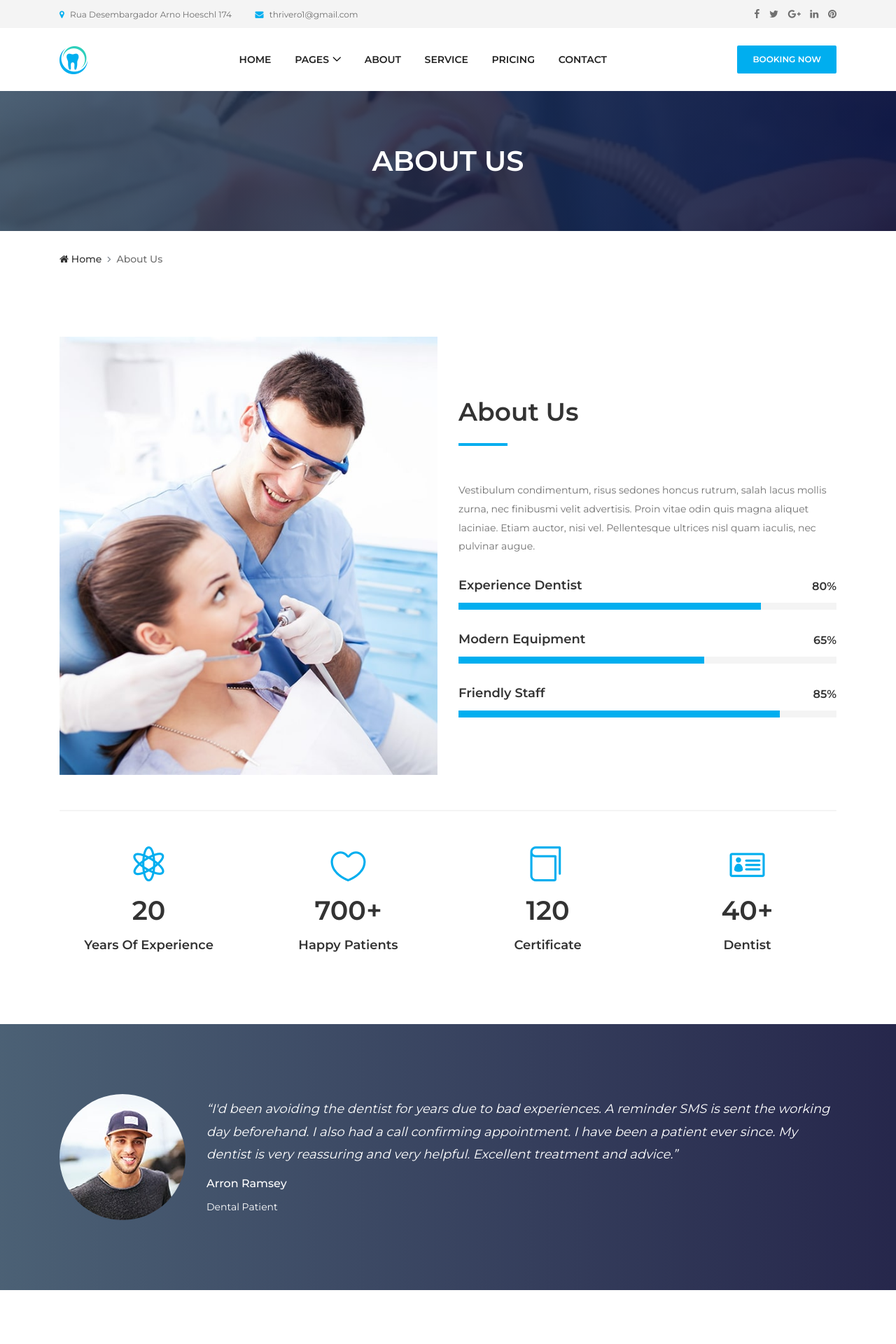
After one commit to theorivero/Django-Dentist-Website, a Django app: page /about.html in a window 1280 px wide. The commit adds this page. Shown: the top 1920 px of the page at 70% size. Run offline with Django 3.2, Linux system fonts and the light colour scheme; some libraries are stand-ins or nearby versions; some web fonts are replaced.

Commit message:
add all pages

```diff
--- /dev/null
+++ b/dentist/website/templates/about.html
@@ -0,0 +1,273 @@
+{% extends 'base.html' %}
+{% load static %}
+{% block title %}About{% endblock %}
+{% block content %}
+
+  <!-- ***** Breadcrumb Area Start ***** -->
+  <div class="breadcumb-area bg-img bg-gradient-overlay" style="background-image: url({% static 'website/img/bg-img/12.jpg' %});">
+    <div class="container h-100">
+      <div class="row h-100 align-items-center">
+        <div class="col-12">
+          <h2 class="title">About Us</h2>
+        </div>
+      </div>
+    </div>
+  </div>
+  <div class="breadcumb--con">
+    <div class="container">
+      <div class="row">
+        <div class="col-12">
+          <nav aria-label="breadcrumb">
+            <ol class="breadcrumb">
+              <li class="breadcrumb-item"><a href="#"><i class="fa fa-home"></i> Home</a></li>
+              <li class="breadcrumb-item active" aria-current="page">About Us</li>
+            </ol>
+          </nav>
+        </div>
+      </div>
+    </div>
+  </div>
+  <!-- ***** Breadcrumb Area End ***** -->
+
+  <!-- ****** About Us Area Start ******* -->
+  <section class="dento-about-us-area mt-70">
+    <div class="container">
+      <div class="row align-items-center">
+        <!-- About Us Thumbnail -->
+        <div class="col-12 col-md-6">
+          <div class="about-us-thumbnail mb-50">
+            <img src="{% static 'website/img/bg-img/15.jpg' %}" alt="">
+          </div>
+        </div>
+        <!-- About Content -->
+        <div class="col-12 col-md-6">
+          <div class="about-us-content mb-50">
+            <!-- Section Heading -->
+            <div class="section-heading">
+              <h2>About Us</h2>
+              <div class="line"></div>
+            </div>
+            <p>Vestibulum condimentum, risus sedones honcus rutrum, salah lacus mollis zurna, nec finibusmi velit advertisis. Proin vitae odin quis magna aliquet laciniae. Etiam auctor, nisi vel. Pellentesque ultrices nisl quam iaculis, nec pulvinar
+              augue.</p>
+
+            <!-- Single Skills Area -->
+            <div class="single-skills-area mt-30">
+              <h6>Experience Dentist</h6>
+              <div id="bar1" class="barfiller">
+                <span class="tip"></span>
+                <span class="fill" data-percentage="80"></span>
+              </div>
+            </div>
+
+            <!-- Single Skills Area -->
+            <div class="single-skills-area mt-30">
+              <h6>Modern Equipment</h6>
+              <div id="bar2" class="barfiller">
+                <span class="tip"></span>
+                <span class="fill" data-percentage="65"></span>
+              </div>
+            </div>
+
+            <!-- Single Skills Area -->
+            <div class="single-skills-area mt-30">
+              <h6>Friendly Staff</h6>
+              <div id="bar3" class="barfiller">
+                <span class="tip"></span>
+                <span class="fill" data-percentage="85"></span>
+              </div>
+            </div>
+          </div>
+        </div>
+      </div>
+    </div>
+  </section>
+  <!-- ****** About Us Area End ****** -->
+
+  <div class="container">
+    <div class="dento-border clearfix"></div>
+  </div>
+
+  <!-- Cool Facts Area Start -->
+  <section class="dento-cta-area">
+    <div class="container">
+      <div class="row">
+        <!-- Cool Facts Area -->
+        <div class="col-12 col-sm-6 col-lg-3">
+          <div class="single-cta text-center mt-50 mb-100">
+            <i class="icon_genius"></i>
+            <h2><span class="counter">20</span></h2>
+            <h5>Years Of Experience</h5>
+          </div>
+        </div>
+
+        <!-- Cool Facts Area -->
+        <div class="col-12 col-sm-6 col-lg-3">
+          <div class="single-cta text-center mt-50 mb-100">
+            <i class="icon_heart_alt"></i>
+            <h2><span class="counter">700</span>+</h2>
+            <h5>Happy Patients</h5>
+          </div>
+        </div>
+
+        <!-- Cool Facts Area -->
+        <div class="col-12 col-sm-6 col-lg-3">
+          <div class="single-cta text-center mt-50 mb-100">
+            <i class="icon_book_alt"></i>
+            <h2><span class="counter">120</span></h2>
+            <h5>Certificate</h5>
+          </div>
+        </div>
+
+        <!-- Cool Facts Area -->
+        <div class="col-12 col-sm-6 col-lg-3">
+          <div class="single-cta text-center mt-50 mb-100">
+            <i class="icon_id"></i>
+            <h2><span class="counter">40</span>+</h2>
+            <h5>Dentist</h5>
+          </div>
+        </div>
+      </div>
+    </div>
+  </section>
+  <!-- Cool Facts Area End -->
+
+  <!-- ***** Testimonials Area Start ***** -->
+  <section class="testimonials-area section-padding-100 bg-img bg-gradient-overlay jarallax clearfix" style="background-image: url('{% static 'website/img/bg-img/7.jpg' %}');">
+    <div class="container">
+      <div class="row">
+        <div class="col-12">
+          <!-- Testimonials Slides -->
+          <div class="testimonials-slides owl-carousel">
+            <!-- Single Testimonials Slide -->
+            <div class="single-testimonial-slide d-flex align-items-center">
+              <!-- Thumbnail -->
+              <div class="testimonial-thumb">
+                <img src="{% static 'website/img/bg-img/8.jpg' %}" alt="">
+              </div>
+              <!-- Content -->
+              <div class="testimonial-content">
+                <h5>“I'd been avoiding the dentist for years due to bad experiences. A reminder SMS is sent the working day beforehand. I also had a call confirming appointment. I have been a patient ever since. My dentist is very reassuring and
+                  very helpful. Excellent treatment and advice.”</h5>
+                <h6>Arron Ramsey</h6>
+                <p>Dental Patient</p>
+              </div>
+            </div>
+
+            <!-- Single Testimonials Slide -->
+            <div class="single-testimonial-slide d-flex align-items-center">
+              <!-- Thumbnail -->
+              <div class="testimonial-thumb">
+                <img src="{% static 'website/img/bg-img/8.jpg' %}" alt="">
+              </div>
+              <!-- Content -->
+              <div class="testimonial-content">
+                <h5>“I'd been avoiding the dentist for years due to bad experiences. A reminder SMS is sent the working day beforehand. I also had a call confirming appointment. I have been a patient ever since. My dentist is very reassuring and
+                  very helpful. Excellent treatment and advice.”</h5>
+                <h6>Arron Ramsey</h6>
+                <p>Dental Patient</p>
+              </div>
+            </div>
+
+            <!-- Single Testimonials Slide -->
+            <div class="single-testimonial-slide d-flex align-items-center">
+              <!-- Thumbnail -->
+              <div class="testimonial-thumb">
+                <img src="{% static 'website/img/bg-img/8.jpg' %}" alt="">
+              </div>
+              <!-- Content -->
+              <div class="testimonial-content">
+                <h5>“I'd been avoiding the dentist for years due to bad experiences. A reminder SMS is sent the working day beforehand. I also had a call confirming appointment. I have been a patient ever since. My dentist is very reassuring and
+                  very helpful. Excellent treatment and advice.”</h5>
+                <h6>Arron Ramsey</h6>
+                <p>Dental Patient</p>
+              </div>
+            </div>
+          </div>
+        </div>
+      </div>
+    </div>
+  </section>
+  <!-- ***** Testimonials Area End ***** -->
+
+  <!-- ***** Dento Dentist Area Start ***** -->
+  <section class="dentist-area section-padding-100-0">
+    <div class="container">
+      <div class="row">
+        <!-- Section Heading -->
+        <div class="col-12">
+          <div class="section-heading text-center">
+            <h2>Our Dentist</h2>
+            <div class="line"></div>
+          </div>
+        </div>
+      </div>
+
+      <div class="row">
+        <!-- Single Dentist Area -->
+        <div class="col-12 col-sm-6 col-md-4">
+          <div class="single-dentist-area mb-100">
+            <img src="{% static 'website/img/bg-img/9.png' %}" alt="">
+            <!-- Dentist Content -->
+            <div class="dentist-content">
+              <!-- Social Info -->
+              <div class="dentist-social-info">
+                <a href="#"><i class="fa fa-facebook"></i></a>
+                <a href="#"><i class="fa fa-twitter"></i></a>
+                <a href="#"><i class="fa fa-google-plus"></i></a>
+              </div>
+              <!-- Dentist Info -->
+              <div class="dentist-info bg-gradient-overlay">
+                <h5>Michael Barley</h5>
+                <p>Implant Expert</p>
+              </div>
+            </div>
+          </div>
+        </div>
+
+        <!-- Single Dentist Area -->
+        <div class="col-12 col-sm-6 col-md-4">
+          <div class="single-dentist-area mb-100">
+            <img src="{% static 'website/img/bg-img/10.png' %}" alt="">
+            <!-- Dentist Content -->
+            <div class="dentist-content">
+              <!-- Social Info -->
+              <div class="dentist-social-info">
+                <a href="#"><i class="fa fa-facebook"></i></a>
+                <a href="#"><i class="fa fa-twitter"></i></a>
+                <a href="#"><i class="fa fa-google-plus"></i></a>
+              </div>
+              <!-- Dentist Info -->
+              <div class="dentist-info bg-gradient-overlay">
+                <h5>Michael Barley</h5>
+                <p>Implant Expert</p>
+              </div>
+            </div>
+          </div>
+        </div>
+
+        <!-- Single Dentist Area -->
+        <div class="col-12 col-sm-6 col-md-4">
+          <div class="single-dentist-area mb-100">
+            <img src="{% static 'website/img/bg-img/11.png' %}" alt="">
+            <!-- Dentist Content -->
+            <div class="dentist-content">
+              <!-- Social Info -->
+              <div class="dentist-social-info">
+                <a href="#"><i class="fa fa-facebook"></i></a>
+                <a href="#"><i class="fa fa-twitter"></i></a>
+                <a href="#"><i class="fa fa-google-plus"></i></a>
+              </div>
+              <!-- Dentist Info -->
+              <div class="dentist-info bg-gradient-overlay">
+                <h5>Michael Barley</h5>
+                <p>Implant Expert</p>
+              </div>
+            </div>
+          </div>
+        </div>
+      </div>
+    </div>
+  </section>
+  <!-- ***** Dento Dentist Area End ***** -->
+
+  {% endblock %}
--- a/dentist/website/templates/base.html
+++ b/dentist/website/templates/base.html
@@ -37,8 +37,8 @@
           <!-- Top Content -->
           <div class="col-6 col-md-9 col-lg-8">
             <div class="top-header-content">
-              <a href="#" data-toggle="tooltip" data-placement="bottom" title="28 Jackson Street, Chicago, 7788569 USA"><i class="fa fa-map-marker"></i> <span>28 Jackson Street, Chicago, 7788569 USA</span></a>
-              <a href="#" data-toggle="tooltip" data-placement="bottom" title="info.dento@gmail.com"><i class="fa fa-envelope"></i> <span>info.dento@gmail.com</span></a>
+              <a href="#" data-toggle="tooltip" data-placement="bottom" title="28 Jackson Street, Chicago, 7788569 USA"><i class="fa fa-map-marker"></i> <span>Rua Desembargador Arno Hoeschl 174</span></a>
+              <a href="#" data-toggle="tooltip" data-placement="bottom" title="info.dento@gmail.com"><i class="fa fa-envelope"></i> <span>thrivero1@gmail.com</span></a>
             </div>
           </div>
           <!-- Top Header Social Info -->
@@ -64,7 +64,7 @@
           <nav class="classy-navbar justify-content-between" id="dentoNav">
 
             <!-- Logo -->
-            <a class="nav-brand" href="{% url 'home' %}"><img src="{% static 'website/img/core-img/logo.png' %}" alt=""></a>
+            <a class="nav-brand" href="{% url 'home' %}"><img src="{% static 'website/img/core-img/favicon.ico' %}" alt=""></a>
 
             <!-- Navbar Toggler -->
             <div class="classy-navbar-toggler">
--- a/dentist/website/urls.py
+++ b/dentist/website/urls.py
@@ -4,4 +4,8 @@ from . import views
 urlpatterns = [
 	path('',views.home, name='home'),
 	path('contact.html',views.contact, name='contact'),
+	path('about.html',views.about, name='about'),
+	path('pricing.html',views.pricing, name='pricing'),
+	path('service.html',views.service, name='service'),
+
 ]
--- a/dentist/website/views.py
+++ b/dentist/website/views.py
@@ -25,3 +25,15 @@ def contact(request):
 		}
 
 	return render(request, 'contact.html', context)
+
+
+def about(request):
+	context = {}
+	return render(request, 'about.html', {})
+
+def pricing(request):
+	context = {}
+	return render(request, 'pricing.html', {})
+def service(request):
+	context = {}
+	return render(request, 'service.html', {})
```
Also changed, not shown: other parts of dentist/website/templates/base.html (+7 -30 lines), dentist/website/templates/pricing.html (added, +172 -0 lines), dentist/website/templates/service.html (added, +244 -0 lines).
